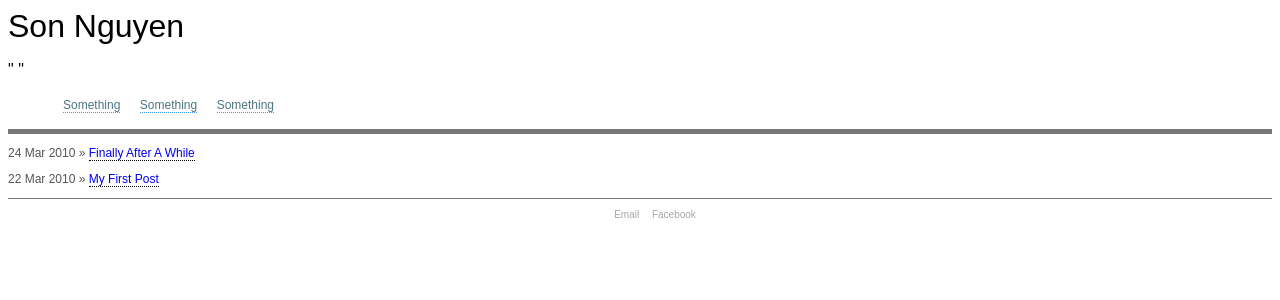
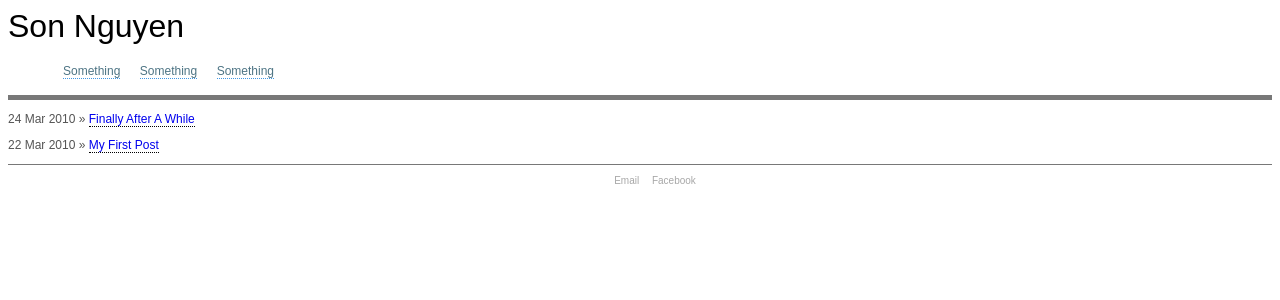
Before and after one commit to son-nguyen/son-nguyen.github.com, a Jekyll site: the page built from index.html, in a window 1280 px wide. Shown: the top 300 px of the page. Built offline with Jekyll 4.4.1, drawn with Linux system fonts in a browser that asks for light colours.

Commit message:
minor adjustment subtitle

```diff
--- a/_layouts/default.html
+++ b/_layouts/default.html
@@ -14,7 +14,7 @@
             {% if page.random != "Home" %}
                 <p id="page-subtitle">{{ page.title }}</p>
             {% else %}
-                <p id="page-subtitle">" "</p>
+                <p id="page-subtitle"></p>
             {% endif %}
 
             <ul>
```
